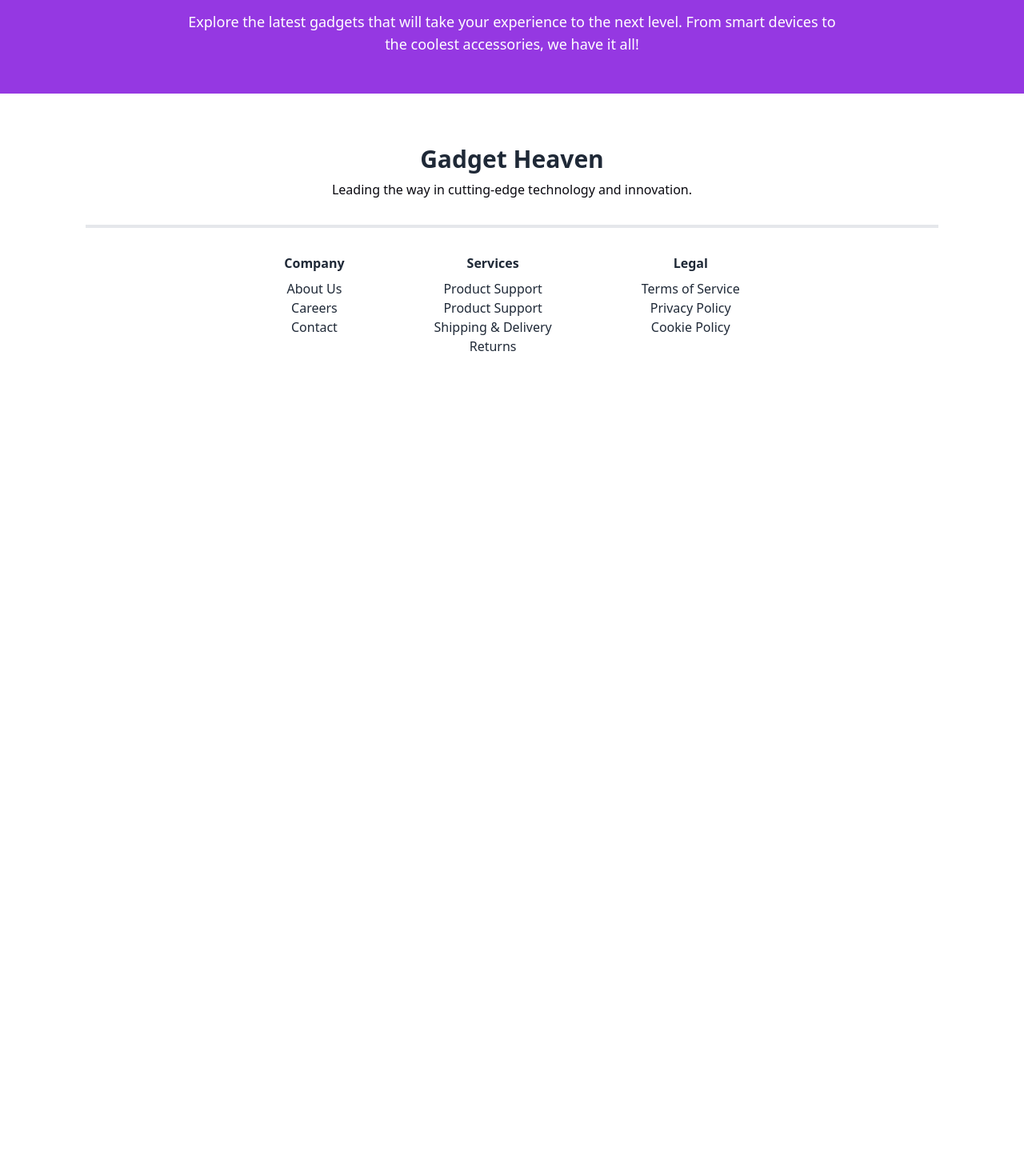
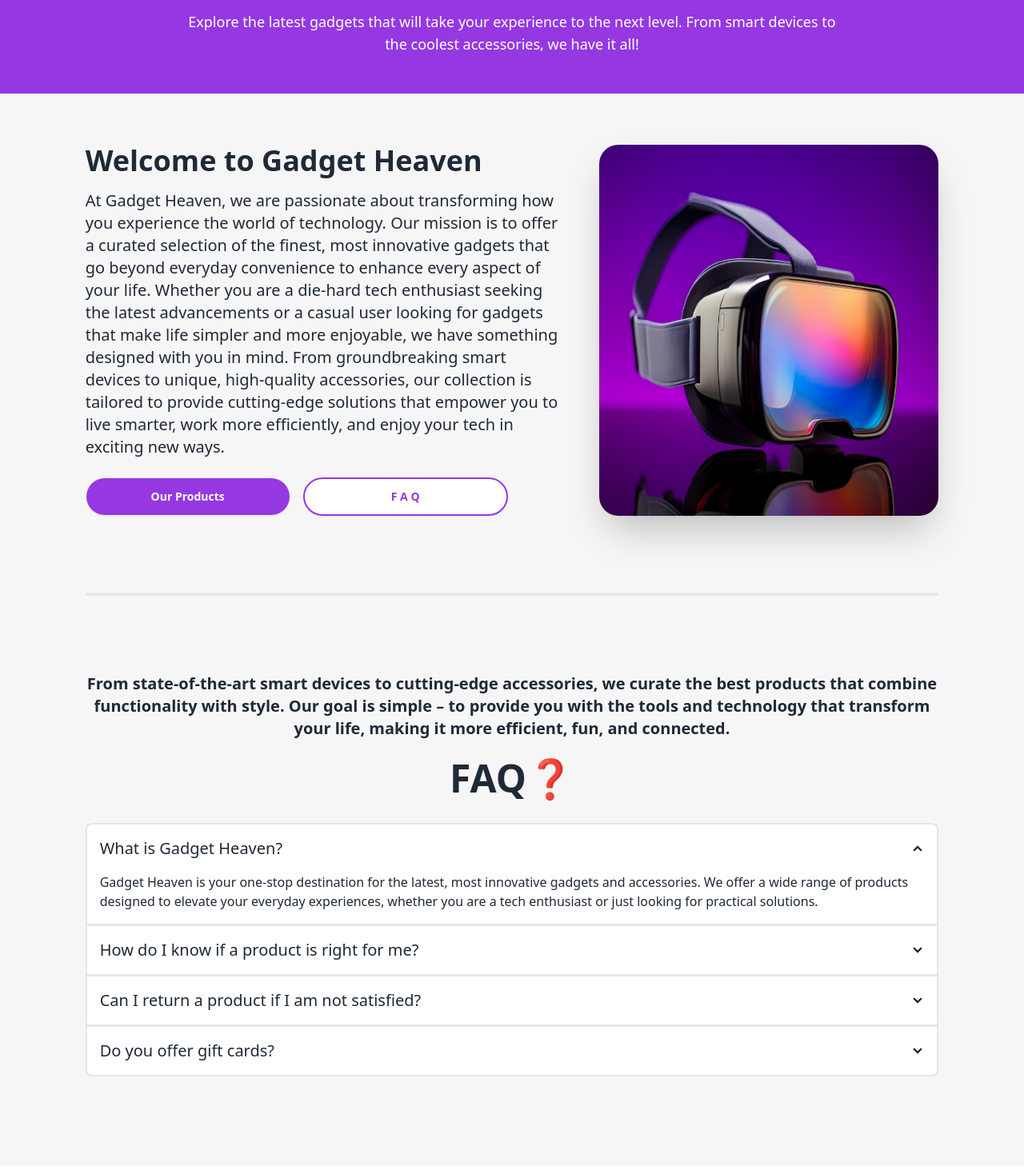
Before and after one commit to programming-hero-web-course-4/b10a8-gadget-heaven-sheikh-saiyam, a React (Vite) app: page /about in a window 1280 px wide. Shown: the part 207-1670 px from the top of the page at 80% size. Before the commit the page ends 800 px from the top, so only its background shows below. Built offline with nearby package versions, Linux system fonts and the light colour scheme.

Commit message:
extra route added

```diff
--- a/package.json
+++ b/package.json
@@ -14,6 +14,7 @@
     "match-sorter": "^7.0.0",
     "react": "^18.3.1",
     "react-dom": "^18.3.1",
+    "react-helmet": "^6.1.0",
     "react-router-dom": "^6.27.0",
     "react-tabs": "^6.0.2",
     "react-toastify": "^10.0.6",
--- a/src/components/AboutUs/AboutUs.jsx
+++ b/src/components/AboutUs/AboutUs.jsx
@@ -1,7 +1,15 @@
+import { Helmet } from "react-helmet";
+import bannerImg from "../../assets/banner.jpg";
+import { Link } from "react-router-dom";
 const AboutUs = () => {
   return (
     <div>
       <div className="bg-[#9538E2] py-12">
+        <Helmet>
+          <meta charSet="utf-8" />
+          <title>About || Gadget Heaven</title>
+          <link rel="canonical" href="http://mysite.com/example" />
+        </Helmet>
         <div className="text-center text-white">
           <div className="w-11/12 mx-auto">
             <h1 className="font-bold text-3xl">About Us</h1>
@@ -14,6 +22,138 @@ const AboutUs = () => {
           </div>
         </div>
       </div>
+
+      {/* about us section  */}
+      <div className="bg-[#f6f6f6] py-16">
+        <div className="w-11/12 md:w-10/12 mx-auto">
+          <div className="mx-auto flex flex-col-reverse space-y-6 lg:flex lg:flex-row lg:space-y-0 justify-between gap-12 ">
+            <div className="lg:w-7/12">
+              <h1 className="font-bold text-3xl md:text-4xl mb-4">
+                Welcome to Gadget Heaven
+              </h1>
+              <p className="text-lg md:text-xl leading-relaxed">
+                At Gadget Heaven, we are passionate about transforming how you
+                experience the world of technology. Our mission is to offer a
+                curated selection of the finest, most innovative gadgets that go
+                beyond everyday convenience to enhance every aspect of your
+                life. Whether you are{" "}
+                <span className="inline md:hidden">...</span>
+                <span className="hidden md:inline">
+                  a die-hard tech enthusiast seeking the latest advancements or
+                  a casual user looking for gadgets that make life simpler and
+                  more enjoyable, we have something designed with you in mind.
+                  From groundbreaking smart devices to unique, high-quality
+                  accessories, our collection is tailored to provide
+                  cutting-edge solutions that empower you to live smarter, work
+                  more efficiently, and enjoy your tech in exciting new ways.
+                </span>
+              </p>
+              <div className="space-y-4 sm:flex sm:space-y-0 gap-4 mt-6">
+                <Link
+                  to="/"
+                  className="w-full sm:btn-wide btn bg-[#9538E2] text-white rounded-full"
+                >
+                  Our Products
+                </Link>
+                <a
+                  href="#faq"
+                  className="w-full sm:btn-wide btn text-[#9538E2] bg-white border-2 border-[#9538e2] rounded-full"
+                >
+                  F A Q
+                </a>
+              </div>
+            </div>
+            <div className="w-full lg:w-5/12 flex justify-center">
+              <img
+                className="w-full h-auto rounded-3xl shadow-2xl transform transition-all hover:scale-105"
+                src={bannerImg}
+                alt="Gadgets at Gadget Heaven"
+              />
+            </div>
+          </div>{" "}
+          <hr className="border-2 mt-24 mb-24" />
+          <div className="mb-12">
+            <p className="text-lg  font-semibold text-center md:text-xl leading-relaxed mb-6">
+              From state-of-the-art smart devices to cutting-edge accessories,
+              we curate the best products that combine functionality with style.
+              Our goal is simple – to provide you with the tools and technology
+              that transform your life, making it more efficient, fun, and
+              connected.
+            </p>
+            {/* faq section */}
+            <div id="faq">
+              <h1 className="text-center text-5xl font-bold">FAQ❓</h1>
+              {/* main div  */}
+              <div className="mt-8 join join-vertical">
+                <div className="collapse collapse-arrow bg-white border-2 join-item">
+                  <input type="radio" name="my-accordion-2" defaultChecked />
+                  <div className="collapse-title text-xl font-medium">
+                    What is Gadget Heaven?
+                  </div>
+                  <div className="collapse-content">
+                    <p>
+                      {" "}
+                      Gadget Heaven is your one-stop destination for the latest,
+                      most innovative gadgets and accessories. We offer a wide
+                      range of products designed to elevate your everyday
+                      experiences, whether you are a tech enthusiast or just
+                      looking for practical solutions.
+                    </p>
+                  </div>
+                </div>
+                <div className="collapse collapse-arrow bg-white border-2 join-item">
+                  <input type="radio" name="my-accordion-2" />
+                  <div className="collapse-title text-xl font-medium">
+                    How do I know if a product is right for me?
+                  </div>
+                  <div className="collapse-content">
+                    <p>
+                      {" "}
+                      Each product on our website comes with detailed
+                      descriptions, specifications, and user reviews to help you
+                      make an informed decision. You can also contact our
+                      support team for personalized recommendations.
+                    </p>
+                  </div>
+                </div>
+                <div className="collapse collapse-arrow bg-white border-2 join-item">
+                  <input type="radio" name="my-accordion-2" />
+                  <div className="collapse-title text-xl font-medium">
+                    Can I return a product if I am not satisfied?
+                  </div>
+                  <div className="collapse-content">
+                    <p>
+                      {" "}
+                      Yes! We offer a 30-day return policy on most products. If
+                      you are not completely satisfied with your purchase, you
+                      can return it for a full refund or exchange. Please refer
+                      to our Returns & Exchanges page for more details.
+                    </p>
+                  </div>
+                </div>
+                <div className="collapse collapse-arrow bg-white border-2 join-item">
+                  <input type="radio" name="my-accordion-2" />
+                  <div className="collapse-title text-xl font-medium">
+                    Do you offer gift cards?
+                  </div>
+                  <div className="collapse-content">
+                    <p>
+                      {" "}
+                      Yes, we offer gift cards! You can purchase them directly
+                      from our website and use them on any future purchases.
+                      They make the perfect gift for the tech lover in your
+                      life.
+                    </p>
+                  </div>
+                </div>
+              </div>
+              {/* main div  */}
+            </div>
+            {/* faq section */}
+          </div>
+        </div>
+      </div>
+      {/* about us section  */}
     </div>
   );
 };
--- a/src/components/Navbar/Navbar.jsx
+++ b/src/components/Navbar/Navbar.jsx
@@ -3,7 +3,6 @@ import bannerImg from "../../assets/banner.jpg";
 import { useEffect, useState } from "react";
 const Navbar = () => {
   const { pathname } = useLocation();
-  console.log(pathname);
   const [isActive, setIsActive] = useState(false);
   const pathNames = ["/statistics", "/dashboard", "/about", "/gadgets"];
 
--- a/src/components/Root/Root.jsx
+++ b/src/components/Root/Root.jsx
@@ -1,8 +1,16 @@
-import { Outlet } from "react-router-dom";
+import { Outlet, useLocation } from "react-router-dom";
 import Navbar from "../Navbar/Navbar";
 import Footer from "../Footer/Footer";
+import { useEffect } from "react";
 
 const Root = () => {
+  const {pathname} = useLocation()
+  useEffect(()=>{
+    window.scrollTo({
+      top:0,
+      behavior:"smooth"
+    })
+  },[pathname])
   return (
     <div>
       <div>
--- a/src/components/Statistics/Statistics.jsx
+++ b/src/components/Statistics/Statistics.jsx
@@ -1,6 +1,13 @@
+import { Helmet } from "react-helmet";
+
 const Statistics = () => {
   return (
     <div className="bg-[#9538E2] py-12">
+      <Helmet>
+        <meta charSet="utf-8" />
+        <title>Statistics || Gadget Heaven</title>
+        <link rel="canonical" href="http://mysite.com/example" />
+      </Helmet>
       <div className="text-center text-white">
         <div className="w-11/12 mx-auto">
           <h1 className="font-bold text-3xl">Statistics</h1>
--- a/src/components/utility/localStorage.js
+++ b/src/components/utility/localStorage.js
@@ -6,7 +6,6 @@ const getAddToAllCart = () => {
     const parseCart = JSON.parse(cart);
     return parseCart;
   } else {
-    console.log([]);
     return [];
   }
 };
@@ -26,7 +25,6 @@ const getWishlist = () => {
     const parseWishlist = JSON.parse(wishlist);
     return parseWishlist;
   } else {
-    console.log([]);
     return [];
   }
 };
@@ -36,7 +34,7 @@ const addToWishlist = (gadget) => {
   const wishlist = getWishlist();
   wishlist.push(gadget);
   localStorage.setItem("Wishlist", JSON.stringify(wishlist));
-  toast.success("Product Added to Wishlist Successfully");
+  toast.success("Product Added to Wishlist");
 };
 // for add to wishlist
 
--- a/src/main.jsx
+++ b/src/main.jsx
@@ -17,6 +17,7 @@ import Gadgets from "./Gadgets/Gadgets";
 import GadgetDetails from "./Gadgets/GadgetDetails";
 import { ToastContainer } from "react-toastify";
 import "react-toastify/dist/ReactToastify.css";
+import { Helmet } from "react-helmet";
 
 const router = createBrowserRouter([
   {
@@ -83,6 +84,11 @@ createRoot(document.getElementById("root")).render(
       pauseOnFocusLoss
       draggable
     />
+    <Helmet>
+      <meta charSet="utf-8" />
+      <title>Home || Gadget Heaven</title>
+      <link rel="canonical" href="http://mysite.com/example" />
+    </Helmet>
     <RouterProvider router={router} />
   </StrictMode>
 );
```
Also changed, not shown: src/Gadgets/GadgetDetails.jsx (+47 -18 lines), src/components/Dashboard/Dashboard.jsx (+21 -8 lines), 1 other file (tests, documents, lock files or other folders).
